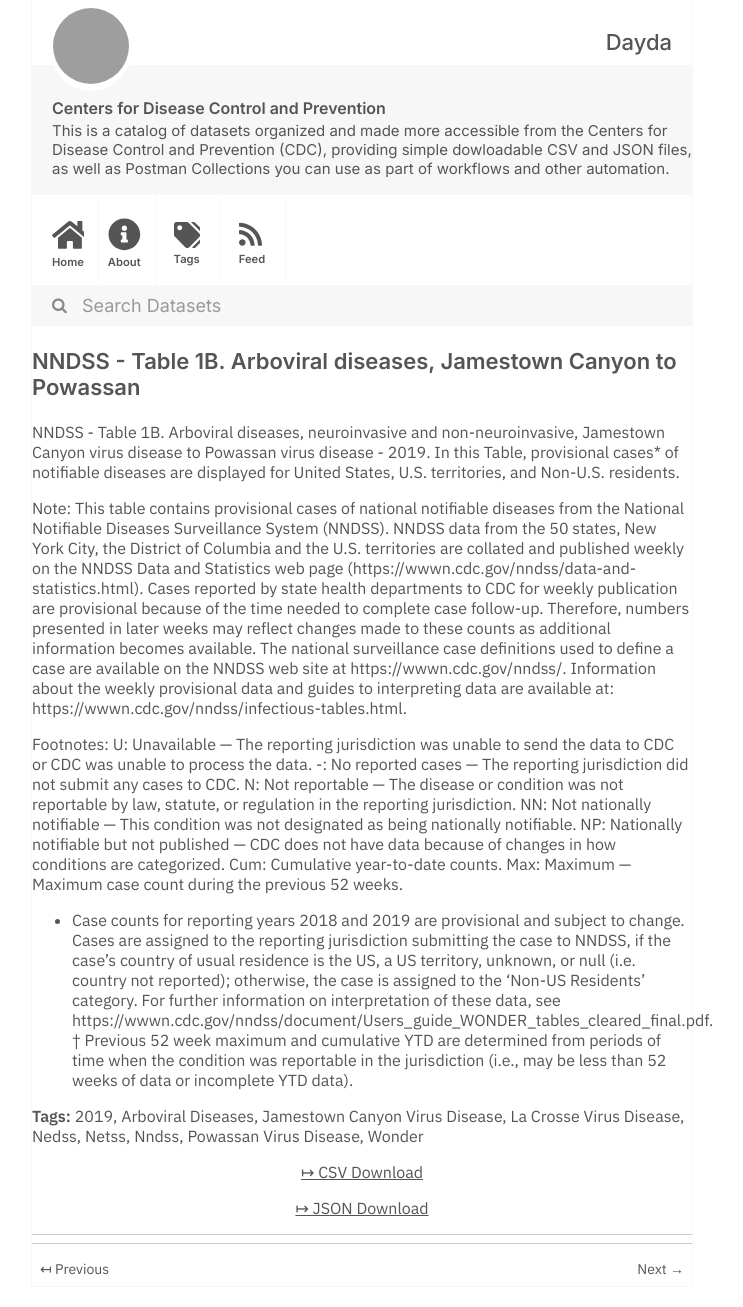
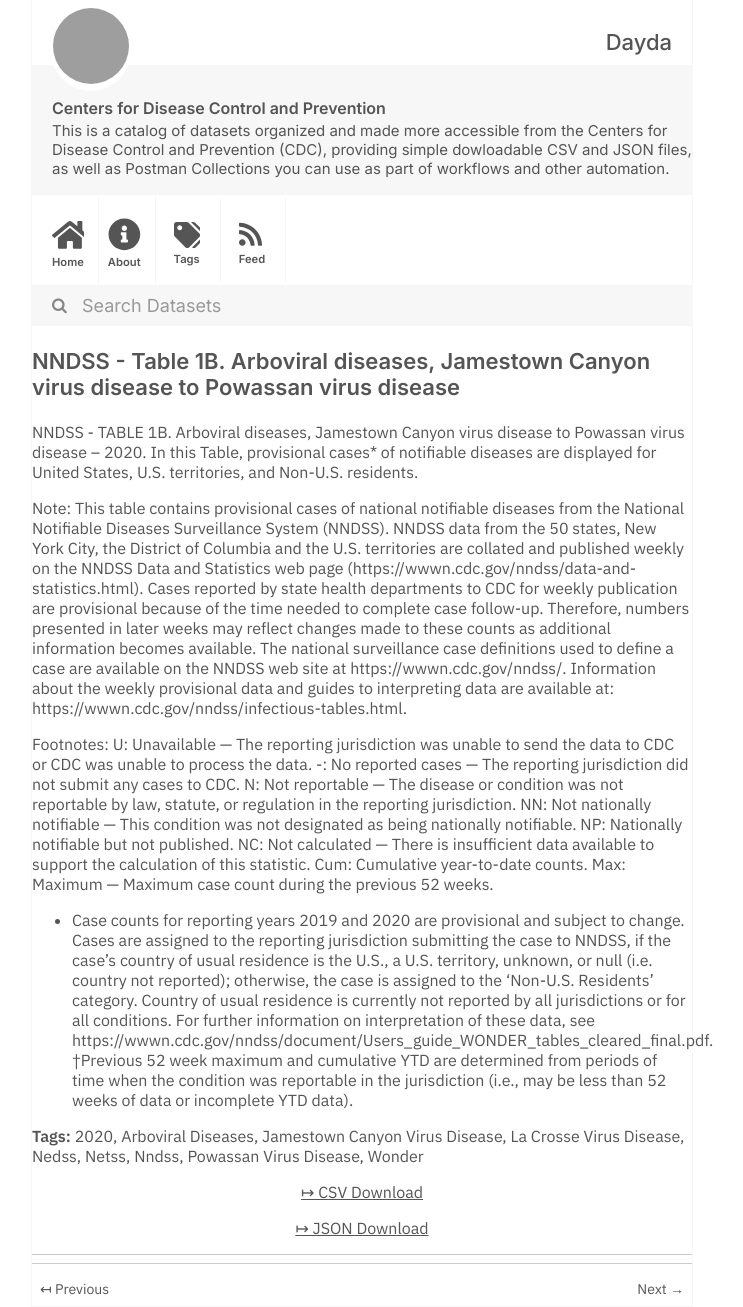
Before and after one commit to dayda-entities/centers-for-disease-control-and-prevention, a Jekyll site: the page built from _posts/2020-11-12-nndss-table-1b-arboviral-disea.md, in a window 1280 px wide. Shown: the whole page, without its empty margins (278-1021 px from the left). Built offline with Jekyll 4.4.1, drawn with Linux system fonts in a browser that asks for light colours; grey boxes are pictures that could not be loaded.

Commit message:
Publish Data

```diff
--- a/_posts/2020-11-12-nndss-table-1b-arboviral-disea.md
+++ b/_posts/2020-11-12-nndss-table-1b-arboviral-disea.md
@@ -1,11 +1,13 @@
 ---
-title: 'NNDSS - Table 1B. Arboviral diseases, Jamestown Canyon to Powassan'
-created: '2020-11-12T12:14:23.009823'
-modified: '2021-04-21T19:23:44.505743'
+title: >-
+  NNDSS - Table 1B. Arboviral diseases, Jamestown Canyon virus disease to
+  Powassan virus disease
+created: '2020-11-12T12:15:43.047166'
+modified: '2021-04-17T00:16:36.258995'
 state: active
 type: dataset
 tags:
-  - '2019'
+  - '2020'
   - Arboviral Diseases
   - Jamestown Canyon Virus Disease
   - La Crosse Virus Disease
@@ -15,12 +17,12 @@ tags:
   - Powassan Virus Disease
   - Wonder
 groups: []
-csv_url: 'https://data.cdc.gov/api/views/eez9-q5m5/rows.csv?accessType=DOWNLOAD'
-json_url: 'https://data.cdc.gov/api/views/eez9-q5m5/rows.json?accessType=DOWNLOAD'
+csv_url: 'https://data.cdc.gov/api/views/pjtk-n43k/rows.csv?accessType=DOWNLOAD'
+json_url: 'https://data.cdc.gov/api/views/pjtk-n43k/rows.json?accessType=DOWNLOAD'
 layout: post
 
 ---
-NNDSS - Table 1B. Arboviral diseases, neuroinvasive and non-neuroinvasive, Jamestown Canyon virus disease to Powassan virus disease - 2019. In this Table, provisional cases* of notifiable diseases are displayed for United States, U.S. territories, and Non-U.S. residents.
+NNDSS - TABLE 1B. Arboviral diseases, Jamestown Canyon virus disease to Powassan virus disease  – 2020.  In this Table, provisional cases* of notifiable diseases are displayed for United States, U.S. territories, and Non-U.S. residents.
 
 Note:
 This table contains provisional cases of national notifiable diseases from the National Notifiable Diseases Surveillance System (NNDSS). NNDSS data from the 50 states, New York City, the District of Columbia and the U.S. territories are collated and published weekly on the NNDSS Data and Statistics web page (https://wwwn.cdc.gov/nndss/data-and-statistics.html). Cases reported by state health departments to CDC for weekly publication are provisional because of the time needed to complete case follow-up. Therefore, numbers presented in later weeks may reflect changes made to these counts as additional information becomes available. The national surveillance case definitions used to define a case are available on the NNDSS web site at https://wwwn.cdc.gov/nndss/. Information about the weekly provisional data and guides to interpreting data are available at: https://wwwn.cdc.gov/nndss/infectious-tables.html.
@@ -30,8 +32,9 @@ U: Unavailable — The reporting jurisdiction was unable to send the data to CDC
 -: No reported cases — The reporting jurisdiction did not submit any cases to CDC.
 N: Not reportable — The disease or condition was not reportable by law, statute, or regulation in the reporting jurisdiction.
 NN: Not nationally notifiable — This condition was not designated as being nationally notifiable.
-NP: Nationally notifiable but not published — CDC does not have data because of changes in how conditions are categorized.
+NP: Nationally notifiable but not published.
+NC: Not calculated — There is insufficient data available to support the calculation of this statistic.
 Cum: Cumulative year-to-date counts.
 Max: Maximum — Maximum case count during the previous 52 weeks.
-* Case counts for reporting years 2018 and 2019 are provisional and subject to change. Cases are assigned to the reporting jurisdiction submitting the case to NNDSS, if the case's country of usual residence is the US, a US territory, unknown, or null (i.e. country not reported); otherwise, the case is assigned to the 'Non-US Residents' category. For further information on interpretation of these data, see https://wwwn.cdc.gov/nndss/document/Users_guide_WONDER_tables_cleared_final.pdf.
-† Previous 52 week maximum and cumulative YTD are determined from periods of time when the condition was reportable in the jurisdiction (i.e., may be less than 52 weeks of data or incomplete YTD data).
+* Case counts for reporting years 2019 and 2020 are provisional and subject to change. Cases are assigned to the reporting jurisdiction submitting the case to NNDSS, if the case's country of usual residence is the U.S., a U.S. territory, unknown, or null (i.e. country not reported); otherwise, the case is assigned to the 'Non-U.S. Residents' category. Country of usual residence is currently not reported by all jurisdictions or for all conditions. For further information on interpretation of these data, see https://wwwn.cdc.gov/nndss/document/Users_guide_WONDER_tables_cleared_final.pdf.
+†Previous 52 week maximum and cumulative YTD are determined from periods of time when the condition was reportable in the jurisdiction (i.e., may be less than 52 weeks of data or incomplete YTD data).
```
